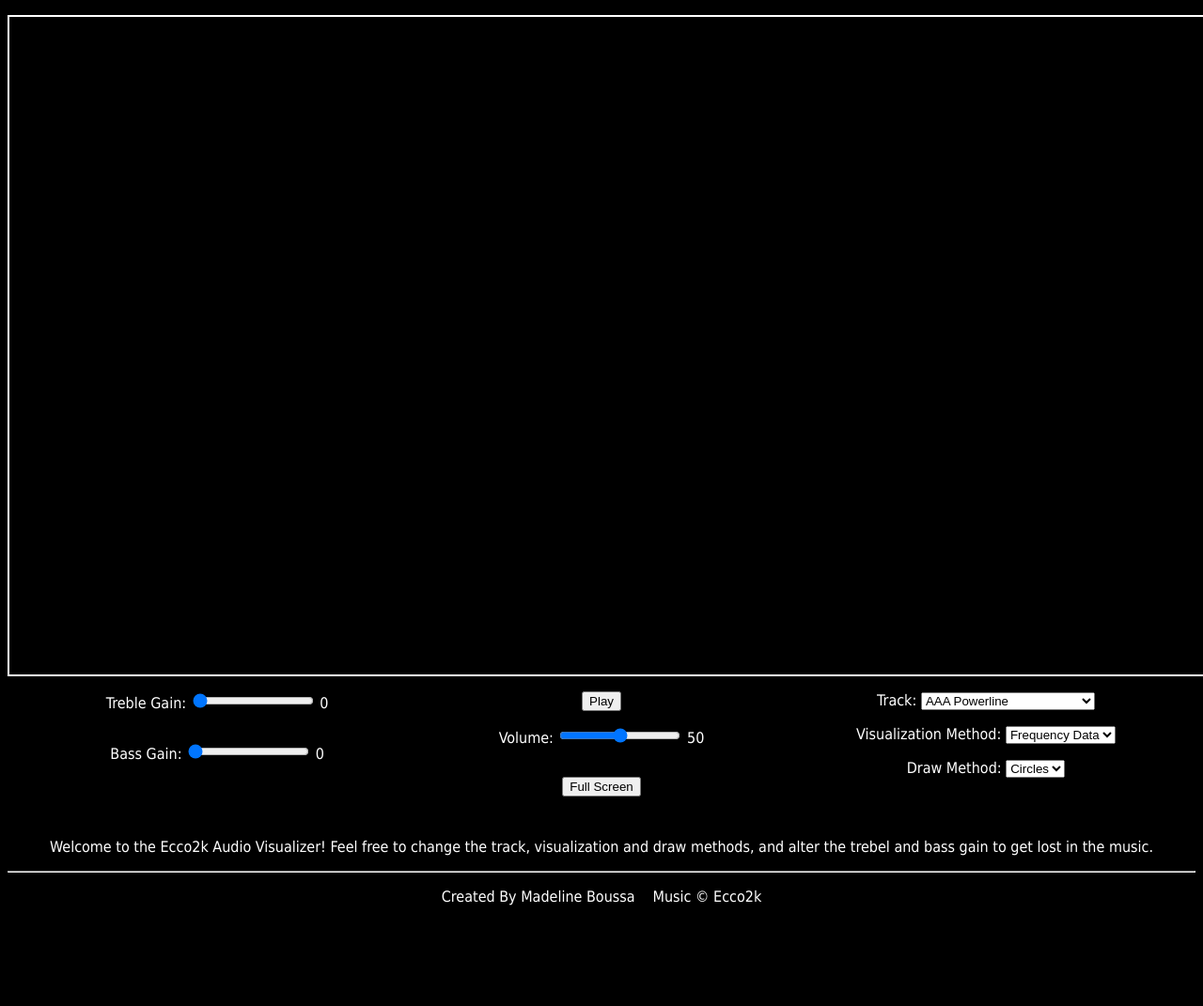
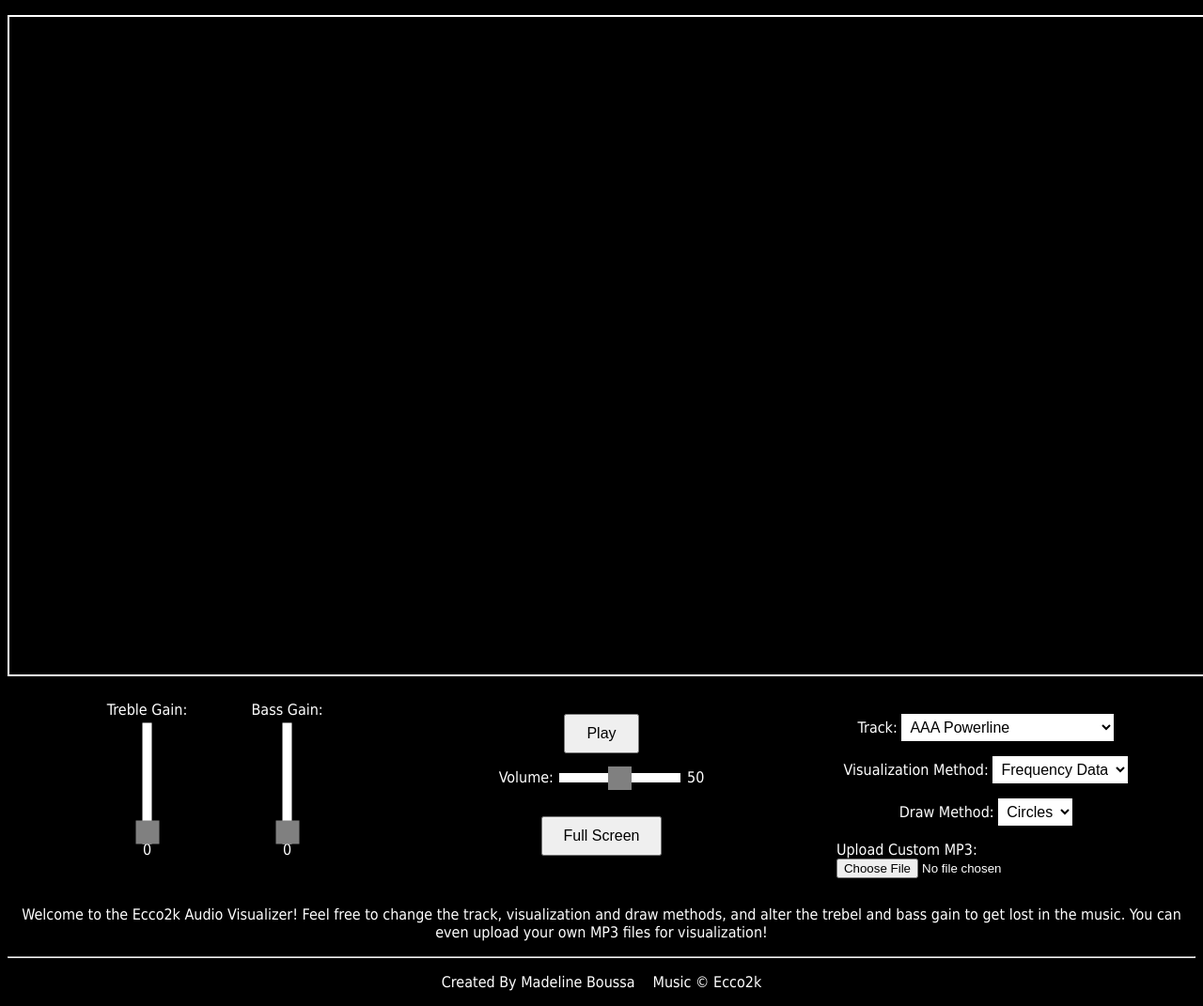
Before and after one commit to maddyboussa/Audio-Visualizer, a plain HTML site: page AudioVisualizer/index.html in a window 1280 px wide. Shown: the top 1071 px of the page at 94% size. Before the commit the page ends 980 px from the top, so only its background shows below. Drawn offline with Linux system fonts and the light colour scheme.

Commit message:
improved styling and added user upload capabilities

```diff
--- a/AudioVisualizer/data/av-data.json
+++ b/AudioVisualizer/data/av-data.json
@@ -58,5 +58,5 @@
 
     "numTracks" : 9,
 
-    "instructions" : "Welcome to the Ecco2k Audio Visualizer! Feel free to change the track, visualization and draw methods, and alter the trebel and bass gain to get lost in the music."
+    "instructions" : "Welcome to the Ecco2k Audio Visualizer! Feel free to change the track, visualization and draw methods, and alter the trebel and bass gain to get lost in the music. You can even upload your own MP3 files for visualization!"
 }
--- a/AudioVisualizer/index.html
+++ b/AudioVisualizer/index.html
@@ -14,12 +14,14 @@
 
     <!-- controls for dj sliders -->
     <div id="sliders">
-        <section>
-            Treble Gain: <input type="range" id="slider-treble" min="0" max="20" value="0" step="1">
+        <section class="slider_trebel">
+            <p>Treble Gain:</p>
+            <input type="range" id="slider-treble" min="0" max="20" value="0" step="1" class="vert_slider">
             <span id="label-treble"></span>
         </section>
-        <section>
-            Bass Gain: <input type="range" id="slider-bass" min="0" max="10" value="0" step="1">
+        <section class="slider_bass">
+            <p>Bass Gain:</p>
+            <input type="range" orient="vertical" id="slider-bass" min="0" max="10" value="0" step="1" class="vert_slider">
             <span id="label-bass"></span>
         </section>
     </div>
@@ -31,7 +33,7 @@
         </div>
         <div id="controls-2">
             <section>
-                Volume: <input type="range" id="slider-volume" min="0" max="2" value="1" step="0.01">
+                Volume: <input type="range" id="slider-volume" min="0" max="2" value="1" step="0.01" class="vol_slider">
                 <span id="label-volume"></span>
             </section>
         </div>
@@ -66,6 +68,12 @@
                 </select>
             </label>
         </div>
+        <div id="chooser">
+            <label>
+                Upload Custom MP3:
+                <input type="file" id="upload" title="Upload File"/>
+            </label>
+        </div>
     </div>
   </div>
 
--- a/AudioVisualizer/src/main.js
+++ b/AudioVisualizer/src/main.js
@@ -131,6 +131,12 @@ const setupUI = (canvasElement) =>{
   };
   bassSlider.dispatchEvent(new Event("input"));
 
+  // hook up custom upload input
+  document.querySelector("#upload").onchange = (e) => {
+		const files = e.target.files;
+    audio.loadSoundFile(URL.createObjectURL(files[0]))
+	};
+
 }
 
 const loop = () =>{
--- a/AudioVisualizer/styles/default-styles.css
+++ b/AudioVisualizer/styles/default-styles.css
@@ -1,3 +1,5 @@
+/* main body styling */
+
 body {
     background: #000000;
     font-family: tahoma, verdana, sans serif;
@@ -14,6 +16,7 @@ canvas {
     border: 2px solid white;
 }
 
+/* control panel styling */
 #instructions{
     text-align: center;
 }
@@ -27,6 +30,8 @@ canvas {
     display: block;
     margin-left: auto;
     margin-right: auto;
+    margin-top: 5vh;
+    margin-bottom: 8vh;
 
     display: flex;
     flex-direction: row;
@@ -37,12 +42,78 @@ canvas {
 #sliders{
 
     display: flex;
-    flex-direction: column;
+    flex-direction: row;
     align-items: center;
+    justify-content: center;
     gap: 2vh;
     width: 600px;
+    padding-top: 6vh;
+    padding-bottom: 6vh;
 }
 
+/* slider specific styling */
+
+/* trebel and bass sliders */
+section.slider_trebel, section.slider_bass{
+    display: flex;
+    flex-direction: column;
+    text-align: center;
+}
+
+input.vert_slider::-webkit-slider-thumb{
+    -webkit-appearance: none; /* Override default look */
+    appearance: none;
+    width: 25px; /* Set a specific slider handle width */
+    height: 25px; /* Slider handle height */
+    background: grey; /* Green background */
+    cursor: pointer; /* Cursor on hover */
+}
+
+input.vert_slider::-moz-range-thumb{
+    -webkit-appearance: none; /* Override default look */
+    appearance: none;
+    width: 25px; /* Set a specific slider handle width */
+    height: 25px; /* Slider handle height */
+    background: grey; /* Green background */
+    cursor: pointer; /* Cursor on hover */
+}
+
+input.vert_slider{
+    -webkit-appearance: none;
+    -webkit-transform:rotate(90deg);
+    -moz-transform:rotate(90deg);-o-transform:rotate(90deg);
+    transform:rotate(270deg);
+    height: 10px;
+
+    margin-top: 6vh;
+    margin-bottom: 7vh;
+}
+
+/* volume slider */
+input.vol_slider{
+    -webkit-appearance: none;
+    height: 10px;
+}
+
+input.vol_slider::-webkit-slider-thumb{
+    -webkit-appearance: none; /* Override default look */
+    appearance: none;
+    width: 25px; /* Set a specific slider handle width */
+    height: 25px; /* Slider handle height */
+    background: grey; /* Green background */
+    cursor: pointer; /* Cursor on hover */
+}
+
+input.vol_slider::-moz-range-thumb{
+    -webkit-appearance: none; /* Override default look */
+    appearance: none;
+    width: 25px; /* Set a specific slider handle width */
+    height: 25px; /* Slider handle height */
+    background: grey; /* Green background */
+    cursor: pointer; /* Cursor on hover */
+}
+
+/* core controls styling */
 #core-controls{
 
     display: flex;
@@ -52,6 +123,7 @@ canvas {
     width: 500px;
 }
 
+/* additional options styling */
 #options{
 
     display: flex;
@@ -69,9 +141,22 @@ section{
     margin-bottom: 1rem;
 }
 
-#playButton{
-    font-size: 1.2rem;
-    width: 6rem;
+/* specific button styling */
+
+#btn-play{
+    font-size: 1rem;
+    width: 5rem;
+    cursor: pointer;
+    padding: 10px 15px;
+    text-align: center;
+}
+
+#btn-fs{
+    font-size: 1rem;
+    width: 8rem;
+    cursor: pointer;
+    padding: 10px 15px;
+    text-align: center;
 }
 
 button[data-playing="yes"]:after{
@@ -82,7 +167,17 @@ button[data-playing="no"]:after{
     content: "Play";
 }
 
-#fsButton{
-    font-size: 1.2rem;
-    width: 8rem;
+/* specific dropdown styling */
+
+#vis-select, #track-select, #draw-select{
+    background-color: white;
+    color: black;
+    padding: 5px;
+    font-size: 16px;
+    border: none;
+    cursor: pointer;
 }
+
+#chooser{
+    margin-left: 5vw;
+}
```
